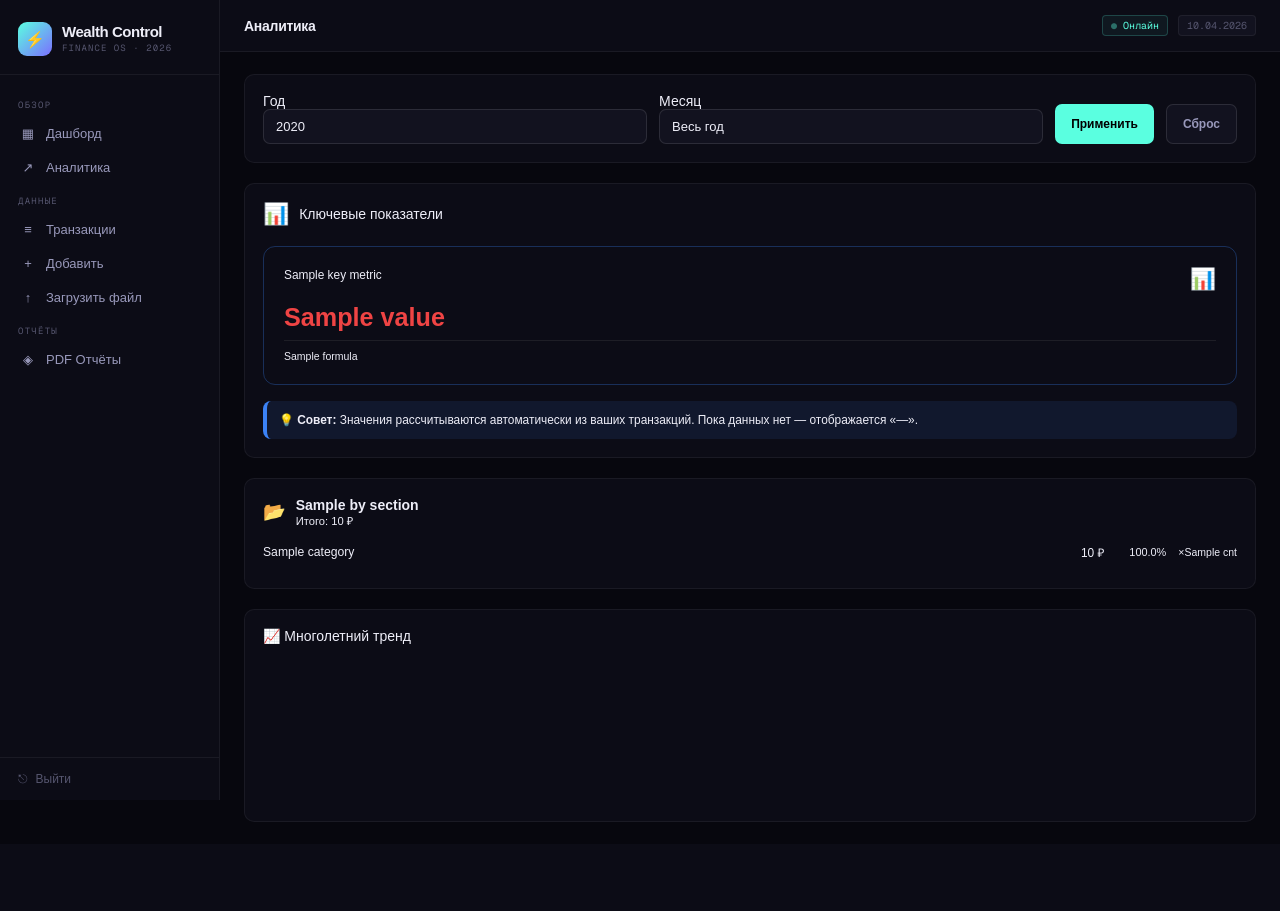
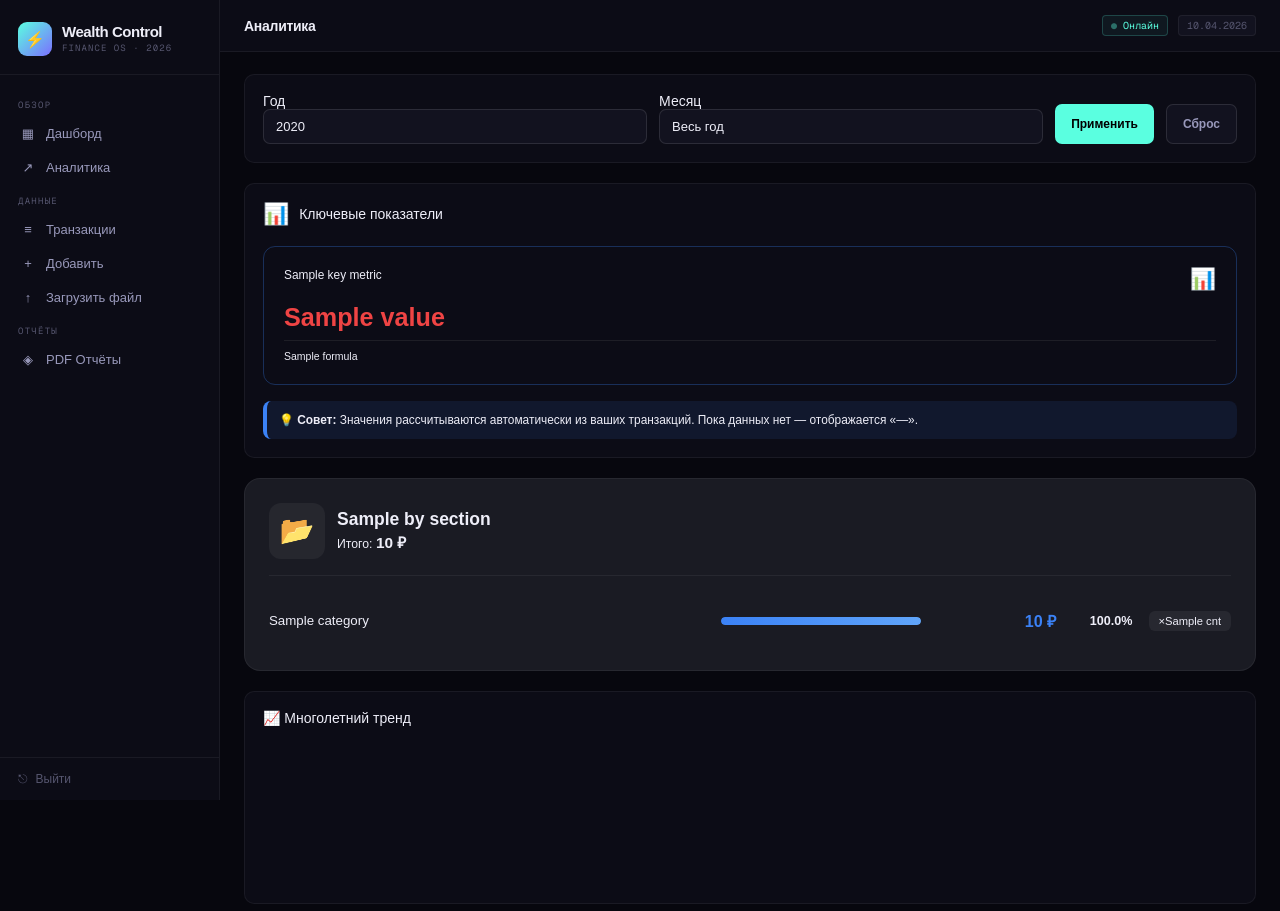
Before and after one commit to DimkaQQ/dizelFinanceV2, a Flask app: template web/templates/analytics.html in a window 1280 px wide. Shown: the top 911 px of the page. Before the commit the page ends 822 px from the top, so only its background shows below. Run offline with Flask 3, Linux system fonts and the light colour scheme; the visitor is signed in with stand-in values (Sample User, id 1); the template is opened without the code that fills it: most values are stand-ins (such as "Sample title", 1, 10 or a date in 2020); some libraries are stand-ins or nearby versions; some web fonts are replaced.

Commit message:
ui update

```diff
--- a/web/templates/analytics.html
+++ b/web/templates/analytics.html
@@ -3,6 +3,123 @@
 {% block page_title %}Аналитика{% endblock %}
 
 {% block content %}
+<style>
+  /* Карточки секций с категориями */
+  .section-card {
+    background: var(--card-bg, #1a1b23);
+    border: 1px solid var(--border, rgba(255,255,255,0.08));
+    border-radius: 16px;
+    padding: 24px;
+    margin-bottom: 20px;
+  }
+  .section-header {
+    display: flex;
+    align-items: center;
+    gap: 12px;
+    margin-bottom: 20px;
+    padding-bottom: 16px;
+    border-bottom: 1px solid rgba(255,255,255,0.06);
+  }
+  .section-icon {
+    font-size: 2rem;
+    width: 56px;
+    height: 56px;
+    display: flex;
+    align-items: center;
+    justify-content: center;
+    background: rgba(255,255,255,0.05);
+    border-radius: 12px;
+  }
+  .section-title {
+    font-size: 1.25rem;
+    font-weight: 700;
+    color: var(--text);
+    margin: 0;
+  }
+  .section-total {
+    font-size: 0.875rem;
+    color: var(--muted);
+    margin-top: 2px;
+  }
+  .section-total b {
+    color: var(--text);
+    font-size: 1.1rem;
+    font-weight: 600;
+  }
+
+  /* Элементы категорий */
+  .category-row {
+    display: grid;
+    grid-template-columns: 1fr auto auto auto auto;
+    gap: 16px;
+    align-items: center;
+    padding: 14px 0;
+    border-bottom: 1px solid rgba(255,255,255,0.04);
+    transition: background 0.15s ease;
+  }
+  .category-row:last-child {
+    border-bottom: none;
+  }
+  .category-row:hover {
+    background: rgba(255,255,255,0.02);
+    margin: 0 -12px;
+    padding-left: 12px;
+    padding-right: 12px;
+    border-radius: 8px;
+  }
+  .category-name {
+    font-size: 0.95rem;
+    font-weight: 500;
+    color: var(--text);
+  }
+  .category-bar {
+    width: 200px;
+    height: 8px;
+    background: rgba(255,255,255,0.06);
+    border-radius: 4px;
+    overflow: hidden;
+  }
+  .category-bar-fill {
+    height: 100%;
+    border-radius: 4px;
+    transition: width 0.3s ease;
+  }
+  .category-amount {
+    font-size: 1.15rem;
+    font-weight: 700;
+    font-variant-numeric: tabular-nums;
+    color: var(--text);
+    min-width: 120px;
+    text-align: right;
+  }
+  .category-percent {
+    font-size: 0.9rem;
+    font-weight: 600;
+    color: var(--muted);
+    min-width: 60px;
+    text-align: right;
+  }
+  .category-count {
+    font-size: 0.8rem;
+    color: var(--muted);
+    background: rgba(255,255,255,0.06);
+    padding: 4px 10px;
+    border-radius: 6px;
+    min-width: 40px;
+    text-align: center;
+    font-variant-numeric: tabular-nums;
+  }
+
+  /* Цвета для типов секций */
+  .section-income .category-bar-fill { background: linear-gradient(90deg, #22c55e, #4ade80); }
+  .section-expense .category-bar-fill { background: linear-gradient(90deg, #ef4444, #f87171); }
+  .section-asset .category-bar-fill { background: linear-gradient(90deg, #3b82f6, #60a5fa); }
+
+  .section-income .category-amount { color: #22c55e; }
+  .section-expense .category-amount { color: #ef4444; }
+  .section-asset .category-amount { color: #3b82f6; }
+</style>
+
 <!-- Фильтры -->
 <div class="card" style="margin-bottom:20px">
   <form method="GET" style="display:flex; gap:12px; align-items:flex-end; flex-wrap:wrap">
@@ -38,11 +155,11 @@
   <div style="display:grid; grid-template-columns:repeat(auto-fit, minmax(280px, 1fr)); gap:16px">
     {% for m in key_metrics %}
     <div class="metric-card" style="
-      background:linear-gradient(135deg, {% if m.value is none or m.value == 0 %}rgba(100,100,100,0.1){% elif m.name in ['Доходы (₽/год)', 'Дельта / Cash Flow (₽)', 'Чистый капитал (₽)', 'Рост капитала (%)', 'Капитал на месяцы'] %}rgba(34,197,94,0.1){% elif m.name in ['Расходы (₽/год)', 'Среднемесячные расходы'] %}rgba(239,68,68,0.1){% else %}rgba(59,130,246,0.1){% endif %});
-      border:1px solid {% if m.value is none or m.value == 0 %}rgba(100,100,100,0.2){% elif m.name in ['Доходы (₽/год)', 'Дельта / Cash Flow (₽)', 'Чистый капитал (₽)', 'Рост капитала (%)', 'Капитал на месяцы'] %}rgba(34,197,94,0.3){% elif m.name in ['Расходы (₽/год)', 'Среднемесячные расходы'] %}rgba(239,68,68,0.3){% else %}rgba(59,130,246,0.3){% endif %};
-      border-radius:12px;
-      padding:20px;
-      transition:transform 0.2s, box-shadow 0.2s;
+      background: linear-gradient(135deg, {% if m.value is none or m.value == 0 %}rgba(100,100,100,0.1){% elif m.name in ['Доходы (₽/год)', 'Дельта / Cash Flow (₽)', 'Чистый капитал (₽)', 'Рост капитала (%)', 'Капитал на месяцы'] %}rgba(34,197,94,0.1){% elif m.name in ['Расходы (₽/год)', 'Среднемесячные расходы'] %}rgba(239,68,68,0.1){% else %}rgba(59,130,246,0.1){% endif %});
+      border: 1px solid {% if m.value is none or m.value == 0 %}rgba(100,100,100,0.2){% elif m.name in ['Доходы (₽/год)', 'Дельта / Cash Flow (₽)', 'Чистый капитал (₽)', 'Рост капитала (%)', 'Капитал на месяцы'] %}rgba(34,197,94,0.3){% elif m.name in ['Расходы (₽/год)', 'Среднемесячные расходы'] %}rgba(239,68,68,0.3){% else %}rgba(59,130,246,0.3){% endif %};
+      border-radius: 12px;
+      padding: 20px;
+      transition: transform 0.2s, box-shadow 0.2s;
     " onmouseover="this.style.transform='translateY(-4px)'; this.style.boxShadow='0 8px 16px rgba(0,0,0,0.3)'" onmouseout="this.style.transform='translateY(0)'; this.style.boxShadow='none'">
 
       <div style="display:flex; justify-content:space-between; align-items:flex-start; margin-bottom:12px">
@@ -88,45 +205,30 @@
 {% for sec_name, rows in by_section.items() %}
   {% set info = sections.get(sec_name, {}) %}
   {% set total = rows | sum(attribute='total') %}
-  <div class="card" style="margin-bottom:16px">
-    <div style="display:flex; align-items:center; gap:10px; margin-bottom:16px">
-      <span style="font-size:1.3rem">{{ info.get('icon','📂') }}</span>
-      <div>
-        <div style="font-weight:600; font-size:1rem">{{ sec_name }}</div>
-        <div style="font-size:0.8rem; color:var(--muted)">
-          Итого: {{ "{:,.0f}".format(total) }} ₽
+  {% set section_class = 'section-expense' if 'расход' in sec_name.lower() else 'section-income' if 'доход' in sec_name.lower() else 'section-asset' %}
+
+  <div class="section-card {{ section_class }}">
+    <div class="section-header">
+      <div class="section-icon">{{ info.get('icon','📂') }}</div>
+      <div style="flex:1">
+        <div class="section-title">{{ sec_name }}</div>
+        <div class="section-total">
+          Итого: <b>{{ "{:,.0f}".format(total) }} ₽</b>
         </div>
       </div>
     </div>
+
     <div>
       {% for row in rows | sort(attribute='total', reverse=True) %}
         {% set pct = (row.total / total * 100) if total > 0 else 0 %}
-        <div style="display:flex; align-items:center; gap:12px; margin-bottom:10px">
-          <div style="min-width:180px; font-size:0.87rem; font-weight:500">
-            {{ row.category }}
+        <div class="category-row">
+          <div class="category-name">{{ row.category }}</div>
+          <div class="category-bar">
+            <div class="category-bar-fill" style="width: {{ pct }}%"></div>
           </div>
-          <div style="flex:1">
-            <div class="progress">
-              {# FIX: используем raw для CSS с Jinja2 #}
-              {% raw %}
-              <div class="progress-fill" style="width:{{ pct }}%; background:{{ color }}88"></div>
-              {% endraw %}
-              {# Альтернатива без raw: вынести цвет в класс #}
-              <script type="text/template">
-                document.querySelector('.progress-fill').style.width = '{{ pct }}%';
-                document.querySelector('.progress-fill').style.background = '{{ info.get("color","var(--accent)") }}88';
-              </script>
-            </div>
-          </div>
-          <div style="min-width:90px; text-align:right; font-size:0.85rem">
-            {{ "{:,.0f}".format(row.total) }} ₽
-          </div>
-          <div style="min-width:50px; text-align:right; font-size:0.78rem; color:var(--muted)">
-            {{ pct | round(1) }}%
-          </div>
-          <div style="min-width:36px; text-align:right; font-size:0.75rem; color:var(--muted)">
-            ×{{ row.cnt }}
-          </div>
+          <div class="category-amount">{{ "{:,.0f}".format(row.total) }} ₽</div>
+          <div class="category-percent">{{ pct | round(1) }}%</div>
+          <div class="category-count">×{{ row.cnt }}</div>
         </div>
       {% endfor %}
     </div>
@@ -149,19 +251,18 @@
 {% block scripts %}
 {% if trend %}
 <script>
-// FIX: используем let вместо const, чтобы избежать переобъявления
-let trendData = {{ trend | tojson }};
+(function() {
+  var trendData = {{ trend | tojson }};
   if (trendData && trendData.length) {
-  const months_ru = {1:'Янв',2:'Фев',3:'Мар',4:'Апр',5:'Май',6:'Июн',
+    var months_ru = {1:'Янв',2:'Фев',3:'Мар',4:'Апр',5:'Май',6:'Июн',
                      7:'Июл',8:'Авг',9:'Сен',10:'Окт',11:'Ноя',12:'Дек'};
-  const labels  = trendData.map(r => months_ru[r.month] + ' ' + r.year);
-  const income  = trendData.map(r => parseFloat(r.income)  || 0);
-  const expense = trendData.map(r => parseFloat(r.expense) || 0);
+    var labels  = trendData.map(function(r) { return months_ru[r.month] + ' ' + r.year; });
+    var income  = trendData.map(function(r) { return parseFloat(r.income)  || 0; });
+    var expense = trendData.map(function(r) { return parseFloat(r.expense) || 0; });
 
-  // FIX: добавлен ключ "data:" перед конфигурацией
     new Chart(document.getElementById('trendChart'), {
       type: 'line',
-    data: {  // ← ОБЯЗАТЕЛЬНЫЙ КЛЮЧ!
+      data: {
         labels: labels,
         datasets: [
           {
@@ -208,6 +309,7 @@ if (trendData && trendData.length) {
       }
     });
   }
+})();
 </script>
 {% endif %}
 {% endblock %}
```
Lines whose indentation alone changed are shown as unchanged.
